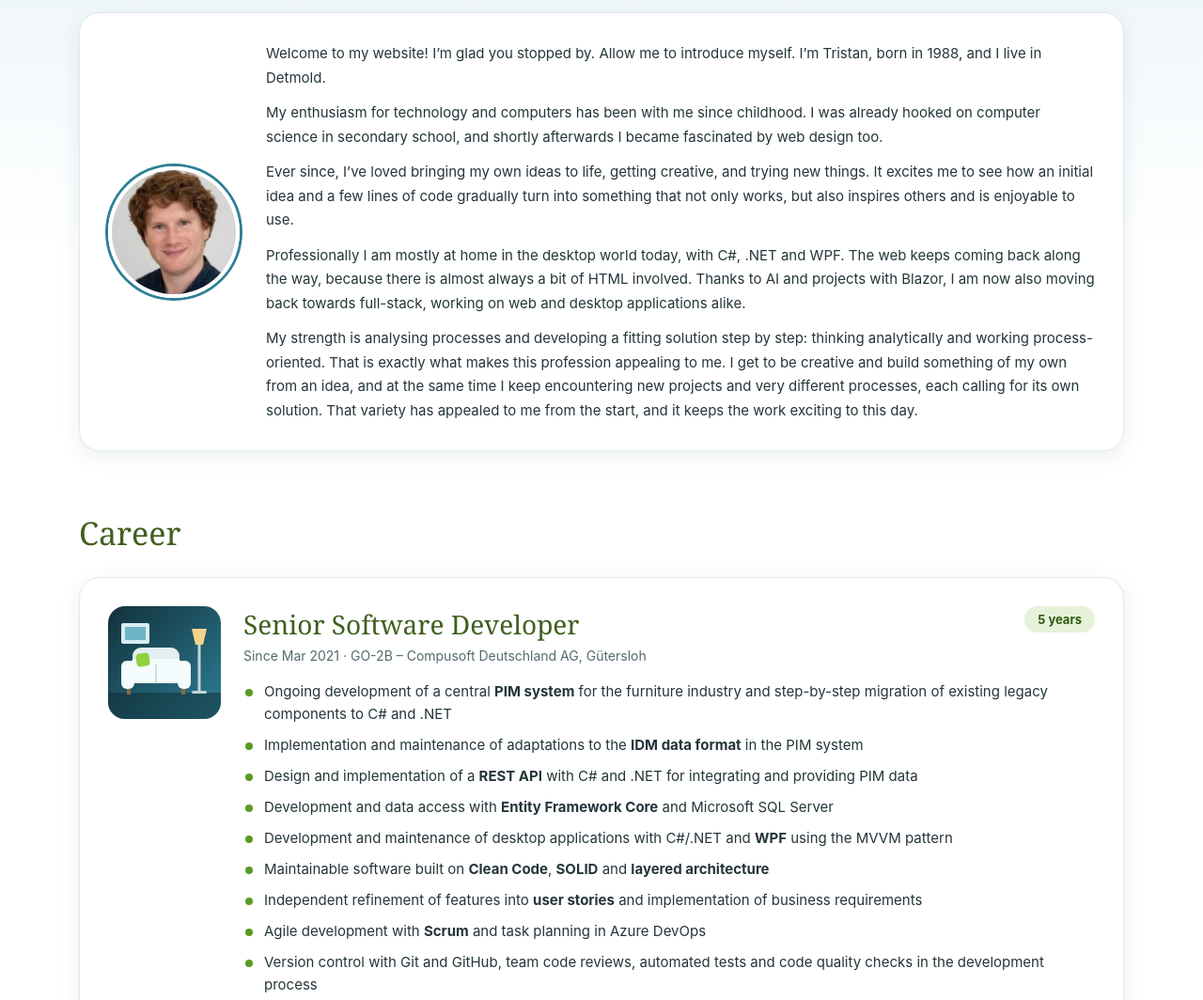
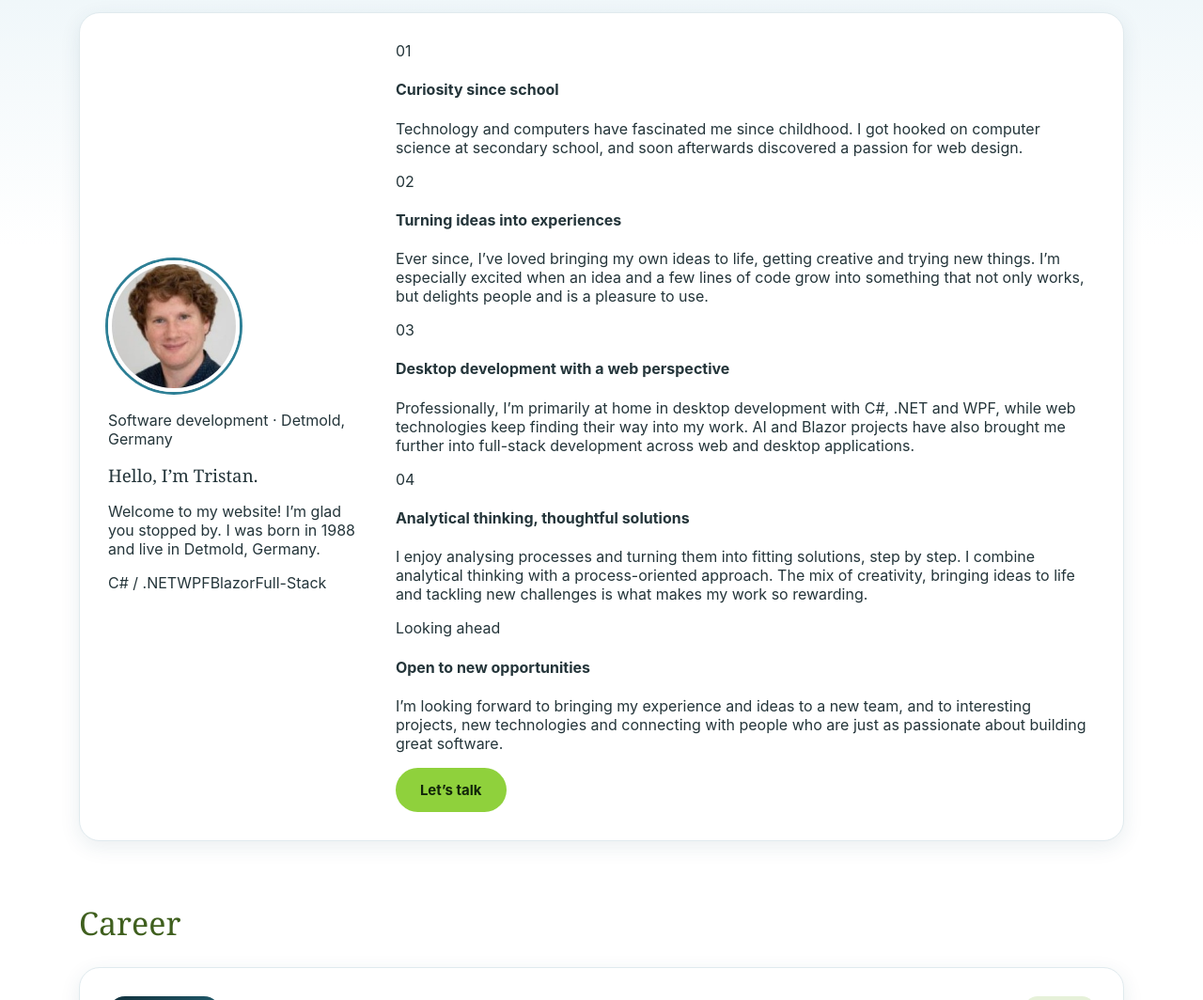
Before and after one commit to tjarmuth/tjarmuth.github.io, a plain HTML site: page index.html in a window 1280 px wide. Shown: the part 740-1804 px from the top of the page at 94% size. Drawn offline with Linux system fonts and the light colour scheme.

Commit message:
Refresh bilingual about section

```diff
--- a/index.html
+++ b/index.html
@@ -119,13 +119,46 @@
   <section id="ueber-mich" class="section">
     <h2 class="section-title"><span lang="de">Über mich</span><span lang="en">About me</span></h2>
     <div class="card about">
-      <img class="about-photo" src="images/tristan.jpg" alt="Tristan Jarmuth" width="206" height="206">
-      <div class="about-text">
-        <p><span lang="de">Willkommen auf meiner Webseite! Schön, dass du vorbeischaust. Darf ich mich kurz vorstellen? Ich bin Tristan, Jahrgang 1988, und lebe in Detmold.</span><span lang="en">Welcome to my website! I’m glad you stopped by. Allow me to introduce myself. I’m Tristan, born in 1988, and I live in Detmold.</span></p>
-        <p><span lang="de">Meine Begeisterung für Technik und Computer begleitet mich schon seit meiner Kindheit. Bereits in der weiterführenden Schule hat mich die Informatik gepackt, wenig später kam die Faszination für Webdesign dazu.</span><span lang="en">My enthusiasm for technology and computers has been with me since childhood. I was already hooked on computer science in secondary school, and shortly afterwards I became fascinated by web design too.</span></p>
-        <p><span lang="de">Seitdem liebe ich es, eigene Ideen umzusetzen, kreativ zu sein und immer wieder Neues auszuprobieren. Es begeistert mich, wenn aus einer ersten Idee und ein paar Zeilen Code Schritt für Schritt etwas entsteht, das nicht nur funktioniert, sondern auch andere Menschen begeistert und gerne genutzt wird.</span><span lang="en">Ever since, I’ve loved bringing my own ideas to life, getting creative, and trying new things. It excites me to see how an initial idea and a few lines of code gradually turn into something that not only works, but also inspires others and is enjoyable to use.</span></p>
-        <p><span lang="de">Beruflich bin ich heute vor allem im Desktop-Bereich zu Hause, mit C#, .NET und WPF. Das Web begleitet mich dabei immer wieder, denn ein bisschen HTML ist fast überall dabei. Durch die KI und Projekte mit Blazor bewege ich mich inzwischen auch wieder stärker im Full-Stack-Bereich, bei Web- und Desktop-Anwendungen gleichermaßen.</span><span lang="en">Professionally I am mostly at home in the desktop world today, with C#, .NET and WPF. The web keeps coming back along the way, because there is almost always a bit of HTML involved. Thanks to AI and projects with Blazor, I am now also moving back towards full-stack, working on web and desktop applications alike.</span></p>
-        <p><span lang="de">Meine Stärke ist es, Prozesse zu analysieren und daraus Schritt für Schritt eine passende Lösung zu entwickeln: analytisch denken und prozessorientiert arbeiten. Genau das macht für mich auch den Reiz an diesem Beruf aus. Ich kann kreativ sein und aus einer Idee etwas Eigenes bauen, und gleichzeitig begegnen mir immer wieder neue Projekte und ganz unterschiedliche Prozesse, die jeweils eine eigene Lösung verlangen. Diese Abwechslung hat mich von Anfang an gereizt, und sie hält die Arbeit bis heute spannend.</span><span lang="en">My strength is analysing processes and developing a fitting solution step by step: thinking analytically and working process-oriented. That is exactly what makes this profession appealing to me. I get to be creative and build something of my own from an idea, and at the same time I keep encountering new projects and very different processes, each calling for its own solution. That variety has appealed to me from the start, and it keeps the work exciting to this day.</span></p>
+      <div class="about-profile">
+        <img class="about-photo" src="images/tristan.jpg" alt="Tristan Jarmuth" width="206" height="206">
+        <div class="about-profile-copy">
+          <p class="about-kicker"><span lang="de">Softwareentwicklung · Detmold, Lippe</span><span lang="en">Software development · Detmold, Germany</span></p>
+          <h3><span lang="de">Hallo, ich bin Tristan.</span><span lang="en">Hello, I’m Tristan.</span></h3>
+          <p class="about-welcome"><span lang="de">Willkommen auf meiner Webseite! Schön, dass du vorbeischaust. Ich bin Jahrgang 1988 und lebe in Detmold.</span><span lang="en">Welcome to my website! I’m glad you stopped by. I was born in 1988 and live in Detmold, Germany.</span></p>
+          <div class="about-tags" aria-label="Technologien">
+            <span>C# / .NET</span><span>WPF</span><span>Blazor</span><span>Full-Stack</span>
+          </div>
+        </div>
+      </div>
+      <div class="about-grid">
+        <article class="about-card">
+          <span class="about-number" aria-hidden="true">01</span>
+          <h4><span lang="de">Neugier seit der Schulzeit</span><span lang="en">Curiosity since school</span></h4>
+          <p><span lang="de">Meine Begeisterung für Technik und Computer begleitet mich seit meiner Kindheit. Schon in der weiterführenden Schule hat mich die Informatik gepackt, wenig später kam die Faszination für Webdesign dazu.</span><span lang="en">Technology and computers have fascinated me since childhood. I got hooked on computer science at secondary school, and soon afterwards discovered a passion for web design.</span></p>
+        </article>
+        <article class="about-card">
+          <span class="about-number" aria-hidden="true">02</span>
+          <h4><span lang="de">Ideen werden zu Erlebnissen</span><span lang="en">Turning ideas into experiences</span></h4>
+          <p><span lang="de">Seitdem liebe ich es, eigene Ideen umzusetzen, kreativ zu sein und Neues auszuprobieren. Besonders begeistert mich, wenn aus einer ersten Idee und ein paar Zeilen Code Schritt für Schritt etwas entsteht, das nicht nur funktioniert, sondern auch andere Menschen begeistert und gerne genutzt wird.</span><span lang="en">Ever since, I’ve loved bringing my own ideas to life, getting creative and trying new things. I’m especially excited when an idea and a few lines of code grow into something that not only works, but delights people and is a pleasure to use.</span></p>
+        </article>
+        <article class="about-card">
+          <span class="about-number" aria-hidden="true">03</span>
+          <h4><span lang="de">Desktop mit Blick aufs Web</span><span lang="en">Desktop development with a web perspective</span></h4>
+          <p><span lang="de">Beruflich bin ich vor allem im Desktop-Bereich zu Hause – mit C#, .NET und WPF. Das Web begleitet mich dabei immer wieder. Durch KI und Projekte mit Blazor bewege ich mich inzwischen auch stärker im Full-Stack-Bereich und entwickle Web- und Desktop-Anwendungen.</span><span lang="en">Professionally, I’m primarily at home in desktop development with C#, .NET and WPF, while web technologies keep finding their way into my work. AI and Blazor projects have also brought me further into full-stack development across web and desktop applications.</span></p>
+        </article>
+        <article class="about-card">
+          <span class="about-number" aria-hidden="true">04</span>
+          <h4><span lang="de">Analytisch denken, Lösungen gestalten</span><span lang="en">Analytical thinking, thoughtful solutions</span></h4>
+          <p><span lang="de">Ich analysiere gerne Prozesse und entwickle daraus Schritt für Schritt passende Lösungen. Dabei verbinde ich analytisches Denken mit einer prozessorientierten Arbeitsweise. Die Mischung aus Kreativität, eigenen Ideen und immer neuen Herausforderungen macht meinen Beruf für mich so spannend.</span><span lang="en">I enjoy analysing processes and turning them into fitting solutions, step by step. I combine analytical thinking with a process-oriented approach. The mix of creativity, bringing ideas to life and tackling new challenges is what makes my work so rewarding.</span></p>
+        </article>
+        <aside class="about-open">
+          <div>
+            <p class="about-kicker"><span lang="de">Blick nach vorn</span><span lang="en">Looking ahead</span></p>
+            <h4><span lang="de">Offen für neue Herausforderungen</span><span lang="en">Open to new opportunities</span></h4>
+            <p><span lang="de">Ich freue mich darauf, meine Erfahrungen und Ideen in einem neuen Team einzubringen – und auf interessante Projekte, neue Technologien und den Austausch mit Menschen, die genauso viel Freude an guter Software haben wie ich.</span><span lang="en">I’m looking forward to bringing my experience and ideas to a new team, and to interesting projects, new technologies and connecting with people who are just as passionate about building great software.</span></p>
+          </div>
+          <a class="btn btn-accent" href="#kontakt"><span lang="de">Lass uns sprechen</span><span lang="en">Let’s talk</span></a>
+        </aside>
       </div>
     </div>
   </section>
```
